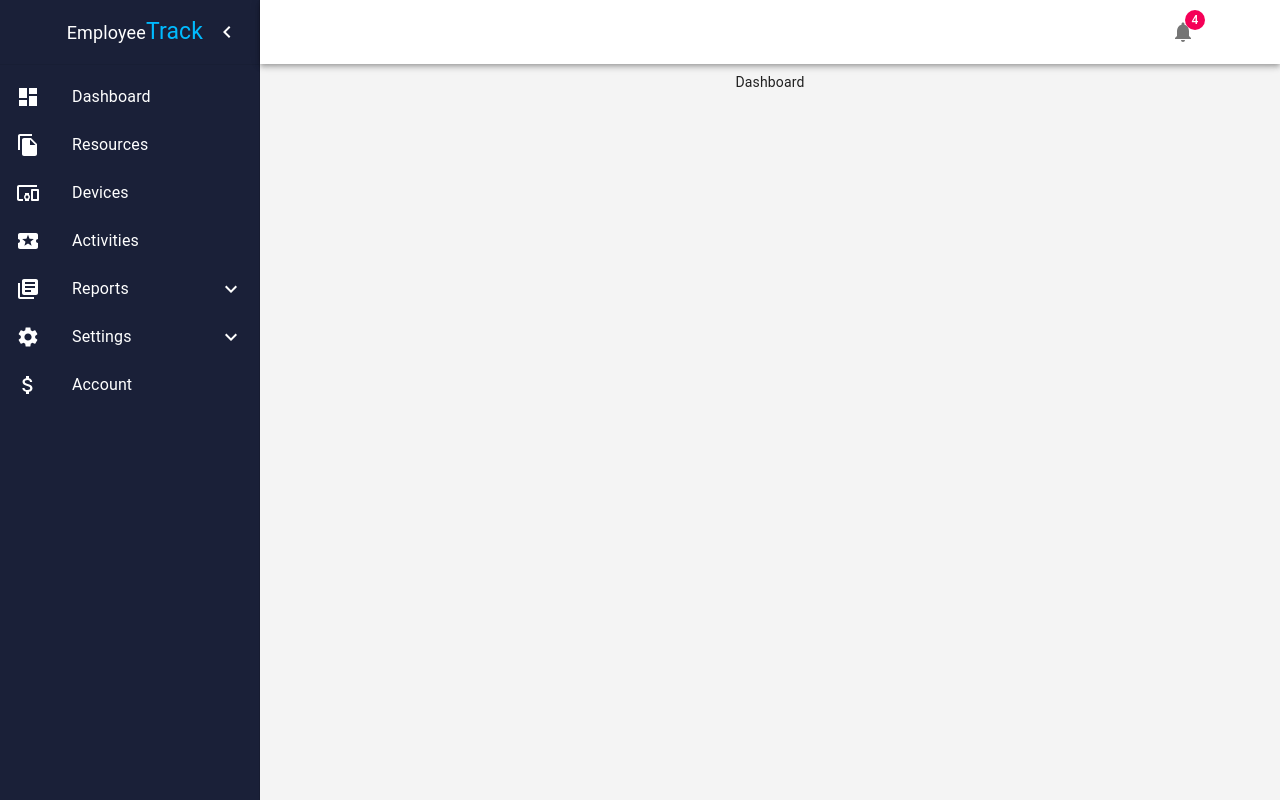
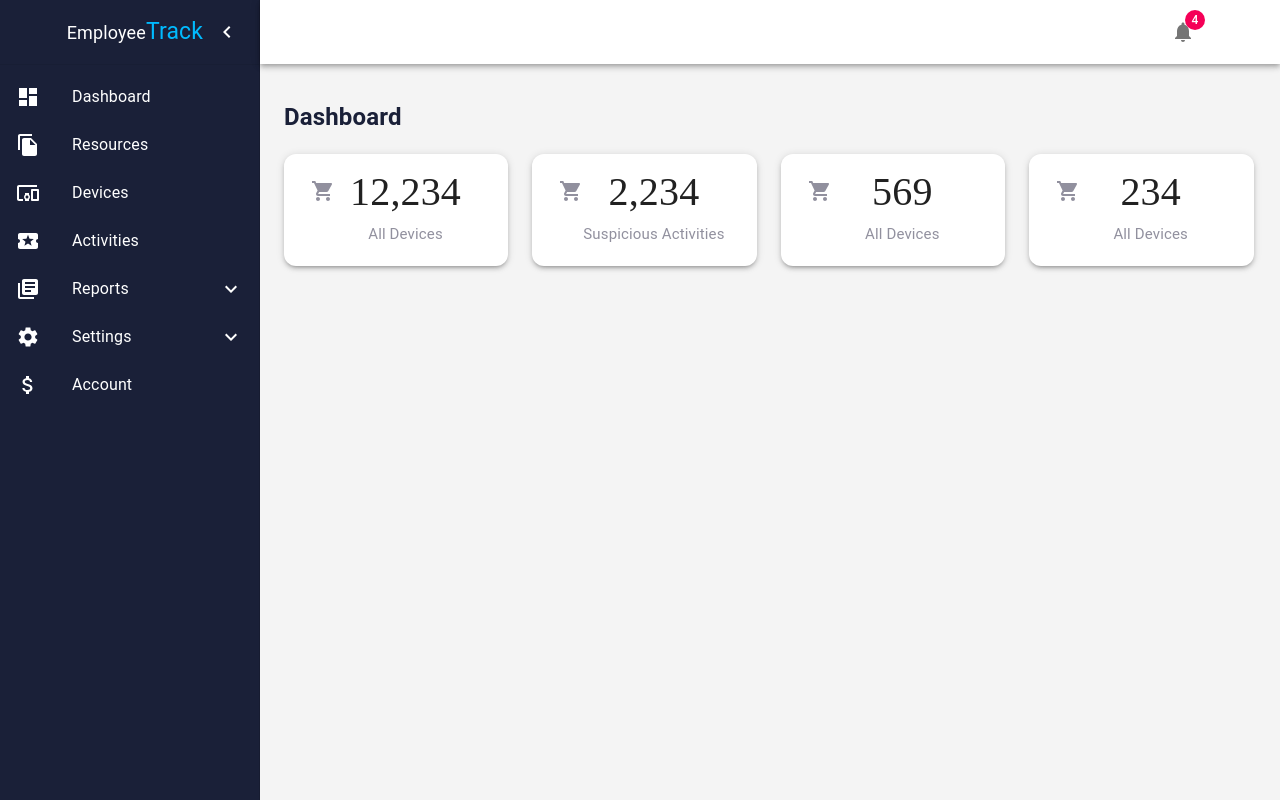
Before and after one commit to mya2h/employee_monitoring_system_frontend, a React (Create React App) app: page /admin/dashboard in a window 1280 px wide. Built offline with nearby package versions, Linux system fonts and the light colour scheme.

Commit message:
dashboard labels

```diff
--- a/src/App.css
+++ b/src/App.css
@@ -5,7 +5,7 @@
 .App-logo {
   height: 40vmin;
   pointer-events: none;
-  color:#82bebb
+  color:#6ca7e2
 }
 
 @media (prefers-reduced-motion: no-preference) {
--- a/src/components/auth/signup.js
+++ b/src/components/auth/signup.js
@@ -29,7 +29,10 @@ const useStyles = makeStyles(theme => ({
   clear: {
     margin: theme.spacing(3, 0, 2),
     padding: theme.spacing(1),
-    backgroundColor: '#1A2038'
+    backgroundColor: '#1A2038',
+    '&:hover': {
+      background: "rgb(87, 95, 126)",
+    },
   },
   label:{
     margin: theme.spacing(2),
@@ -37,7 +40,10 @@ const useStyles = makeStyles(theme => ({
   submit: {
     margin: theme.spacing(3, 0, 2),
     padding: theme.spacing(1),
-    backgroundColor: '#1976d2'
+    backgroundColor: '#1976d2',
+    '&:hover': {
+      background: "#6ca7e2",
+    },
   },
   // radio:{
   //   float : "left"
--- a/src/components/dashboard/dashboard.js
+++ b/src/components/dashboard/dashboard.js
@@ -1,10 +1,26 @@
 import React from 'react'
-
-
+import Label from './topLables'
+import { makeStyles } from '@material-ui/core/styles';
+import Typography from '@material-ui/core/Typography';
+const useStyles = makeStyles(theme => ({
+    all: {
+      marginTop: theme.spacing(4),
+    },
+    title:{
+        fontSize: '1.5rem',
+        marginLeft: theme.spacing(3),
+        lineHeight: '1.1',
+        display: 'flex',
+        flexWrap: 'wrap',
+        color:'#1A2038'
+    }
+  }));
 const GraphInfo = () =>{
+    const classes = useStyles()
     return(
-        <div>
-        Dashboard
+        <div className = {classes.all}>
+           <h3 className = {classes.title}>Dashboard</h3>
+        <Label/>
         </div>
     )
 }
--- /dev/null
+++ b/src/components/dashboard/topLables.js
@@ -0,0 +1,136 @@
+import React, { useEffect } from 'react'
+import Grid from '@material-ui/core/Grid';
+import ShoppingCartIcon from '@material-ui/icons/ShoppingCart';
+import LocalGroceryStoreIcon from '@material-ui/icons/LocalGroceryStore';
+import MonetizationOnIcon from '@material-ui/icons/MonetizationOn';
+import PaymentIcon from '@material-ui/icons/Payment';
+import Typography from '@material-ui/core/Typography';
+import { makeStyles } from '@material-ui/core/styles';
+import Paper from '@material-ui/core/Paper';
+
+const useStyles = makeStyles((theme) => ({
+  root: {
+    display: 'flex',
+    flexWrap: 'wrap',
+    '& > *': {
+      marginLeft: theme.spacing(3),
+      // marginTop: theme.spacing(5),
+      width: '22%',
+      height: theme.spacing(14),
+    },
+  },
+  count:{
+    borderRadius:'12px'
+  },
+  grid1: {
+    display: 'flex',
+    flexWrap: 'wrap',
+    '& > *': {
+      marginLeft: theme.spacing(1),
+      marginTop: theme.spacing(5),
+      marginBottom: theme.spacing(5)
+    },
+
+
+  },
+  icon:{
+   marginTop: 25,
+   paddingLeft:27,
+   color:'rgba(52, 49, 76, 0.54) !important'
+
+    // margin:theme.spacing(2)
+  },
+  title: {
+    paddingTop: 10,
+    fontSize: 15,
+    color:'rgba(52, 49, 76, 0.54) !important'
+
+  },
+  amount: {
+    fontSize: 40,
+    fontFamily: 'Times New Roman Georgia',
+    marginTop:theme.spacing(2),
+    color: 'inherit',
+    fontStyle:'bold',
+    lineHeight: '1.1'
+  },
+}));
+
+const Label = () =>{
+    const classes = useStyles()
+    return(
+      <div>
+        <div className={classes.root}>
+        <Paper elevation={3} className={classes.count} >
+        <Grid container spacing={0}>
+          <Grid item xs={2} className = {classes.icon}>
+            <ShoppingCartIcon/>
+          </Grid>
+          <Grid item xs={9} className={classes.amount}>
+
+             12,234
+
+          </Grid>
+          <Grid item xs={2}>
+          </Grid>
+          <Grid item xs={9} className={classes.title}>
+               All Devices
+                </Grid>
+        </Grid>
+        </Paper>
+        <Paper elevation={3} className={classes.count}>
+        <Grid container spacing={0}>
+          <Grid item xs={2} className = {classes.icon}>
+            <ShoppingCartIcon/>
+          </Grid>
+          <Grid item xs={9} className={classes.amount}>
+
+             2,234
+
+          </Grid>
+          <Grid item xs={2}>
+          </Grid>
+          <Grid item xs={9} className={classes.title}>
+               Suspicious Activities
+                </Grid>
+        </Grid>
+        </Paper>
+        <Paper elevation={3} className={classes.count} >
+        <Grid container spacing={0}>
+          <Grid item xs={2} className = {classes.icon}>
+            <ShoppingCartIcon/>
+          </Grid>
+          <Grid item xs={9} className={classes.amount}>
+
+             569
+
+          </Grid>
+          <Grid item xs={2}>
+          </Grid>
+          <Grid item xs={9} className={classes.title}>
+               All Devices
+                </Grid>
+        </Grid>
+        </Paper>
+        <Paper elevation={3} className={classes.count}>
+        <Grid container spacing={0}>
+          <Grid item xs={2} className = {classes.icon}>
+            <ShoppingCartIcon/>
+          </Grid>
+          <Grid item xs={9} className={classes.amount}>
+
+             234
+
+          </Grid>
+          <Grid item xs={2}>
+          </Grid>
+          <Grid item xs={9} className={classes.title}>
+               All Devices
+                </Grid>
+        </Grid>
+        </Paper>
+      </div>
+      </div>
+    )
+}
+export default Label
```
Also changed, not shown: src/components/account/account.js (+1 -13 lines), src/components/dashboard/barGraph.js (added).
